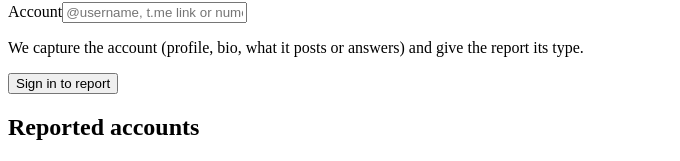
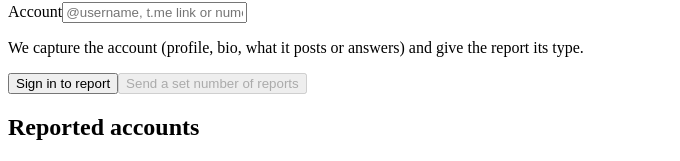
Before and after one commit to yoroo-237/captain-slabbin, a React (Vite) app in the folder scamwatch/frontend/: page / in a window 1280 px wide. Shown: the part 326-487 px from the top of the page, without its empty margins (0-680 px from the left). Built offline with nearby package versions, Linux system fonts and the light colour scheme; no server answers; the HTML template or start-up script is replaced by a standard one.

Commit message:
feat(scamwatch): batch report button shown greyed out, never active

```diff
--- a/scamwatch/frontend/src/App.jsx
+++ b/scamwatch/frontend/src/App.jsx
@@ -128,6 +128,8 @@ export default function App() {
         <button className="primary" disabled={status.state === 'sending' || short}>
           {status.state === 'sending' ? t.sending : user ? t.submitCost(cost) : t.loginAndReport}
         </button>
+        {/* Shown but never active: no batch of reports is sent */}
+        <button type="button" className="ghost batch" disabled title={t.batchOff}>{t.batch}</button>
         {status.message && (
           <p className={`msg ${status.state}`}>
             {status.message}
--- a/scamwatch/frontend/src/i18n.js
+++ b/scamwatch/frontend/src/i18n.js
@@ -14,6 +14,8 @@ export const messages = {
     submit: 'Report',
     submitCost: (n) => (n > 0 ? `Report (${n} token${n > 1 ? 's' : ''})` : 'Report'),
     loginAndReport: 'Sign in to report',
+    batch: 'Send a set number of reports',
+    batchOff: 'Not available',
     loginToReport: 'Reporting needs an account and tokens. Browsing the list is free.',
     costLine: (n) => `Each report costs ${n} token${n > 1 ? 's' : ''}.`,
     costFree: 'Reports are free right now.',
@@ -194,6 +196,8 @@ export const messages = {
     submit: 'Signaler',
     submitCost: (n) => (n > 0 ? `Signaler (${n} jeton${n > 1 ? 's' : ''})` : 'Signaler'),
     loginAndReport: 'Se connecter pour signaler',
+    batch: 'Lancer un nombre défini de signalements',
+    batchOff: 'Non disponible',
     loginToReport: 'Signaler demande un compte et des jetons. La consultation de la liste est gratuite.',
     costLine: (n) => `Chaque signalement coûte ${n} jeton${n > 1 ? 's' : ''}.`,
     costFree: 'Les signalements sont gratuits en ce moment.',
--- a/scamwatch/frontend/src/styles.css
+++ b/scamwatch/frontend/src/styles.css
@@ -249,3 +249,4 @@ a:hover .shot { border-color: var(--orange); }
 .stat strong { font-size: 24px; font-weight: 500; letter-spacing: -0.03em; }
 .card .msg { margin-top: 14px; }
 form .msg { margin-top: 0; }
+form > .ghost.batch { width: 100%; height: 44px; margin-top: 8px; }
```
